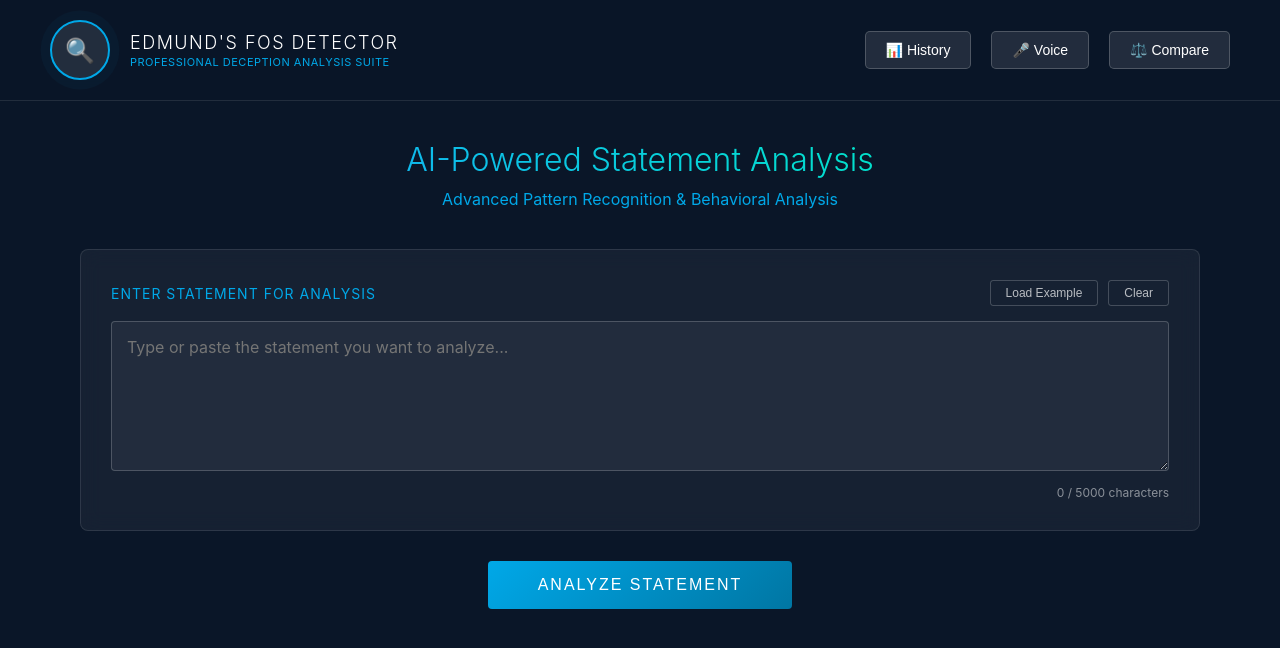
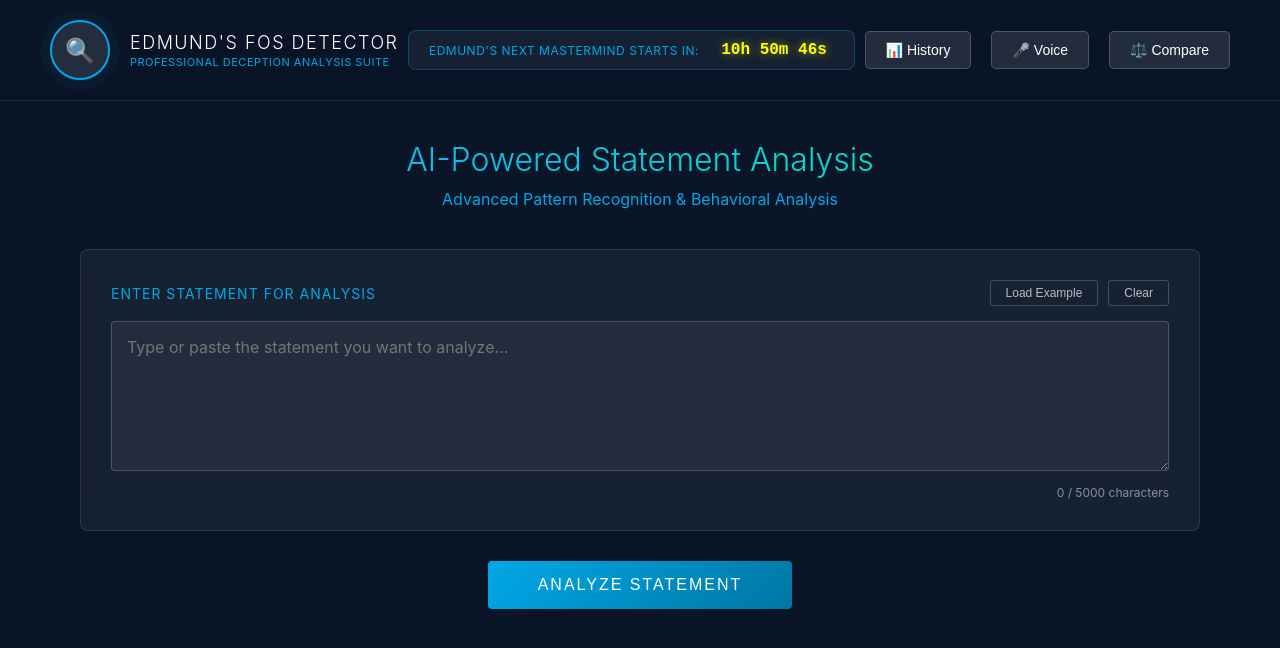
Before and after one commit to edmundbogen/fos-detector, a website: page index.html in a window 1280 px wide. Drawn offline with Linux system fonts and the light colour scheme.

Commit message:
Add New Analysis button and Mastermind countdown timer

```diff
--- a/index.html
+++ b/index.html
@@ -82,6 +82,34 @@
             display: flex;
             gap: 20px;
             align-items: center;
+        }
+
+        /* Countdown Timer */
+        .countdown-section {
+            display: flex;
+            align-items: center;
+            gap: 15px;
+            background: rgba(255, 255, 255, 0.05);
+            padding: 10px 20px;
+            border-radius: 8px;
+            border: 1px solid rgba(0, 168, 232, 0.3);
+        }
+
+        .countdown-label {
+            font-size: 12px;
+            color: #00a8e8;
+            text-transform: uppercase;
+            letter-spacing: 0.5px;
+        }
+
+        .countdown-timer {
+            font-size: 16px;
+            font-weight: bold;
+            color: #00ff88;
+            font-family: 'Courier New', monospace;
+            min-width: 120px;
+            text-align: center;
+            text-shadow: 0 0 10px rgba(0, 255, 136, 0.5);
         }
 
         .history-btn, .voice-btn, .compare-btn {
@@ -590,6 +618,10 @@
                 padding: 15px 20px;
             }
 
+            .countdown-section {
+                display: none;
+            }
+
             .logo {
                 width: 40px;
                 height: 40px;
@@ -658,6 +690,10 @@
                     <h1>EDMUND'S FOS DETECTOR</h1>
                     <p>Professional Deception Analysis Suite</p>
                 </div>
+            </div>
+            <div class="countdown-section">
+                <div class="countdown-label">Edmund's Next Mastermind Starts in:</div>
+                <div class="countdown-timer" id="countdownTimer">Loading...</div>
             </div>
             <div class="header-controls">
                 <button class="history-btn" onclick="toggleHistory()">📊 History</button>
@@ -752,6 +788,9 @@
             </div>
 
             <div class="action-buttons">
+                <button class="action-btn" onclick="startNewAnalysis()">
+                    <span>🔄</span> New Analysis
+                </button>
                 <button class="action-btn" onclick="saveToHistory()">
                     <span>💾</span> Save Analysis
                 </button>
@@ -1156,11 +1195,86 @@ Edmund's FOS Detector - Professional Analysis Suite
             }
         });
 
+        // New Analysis function
+        function startNewAnalysis() {
+            // Clear input
+            document.getElementById('statementInput').value = '';
+            charCount.textContent = '0';
+
+            // Hide results
+            hideResults();
+            hideError();
+
+            // Scroll to top
+            window.scrollTo({ top: 0, behavior: 'smooth' });
+
+            // Focus on input
+            document.getElementById('statementInput').focus();
+        }
+
+        // Countdown Timer
+        function updateCountdown() {
+            const now = new Date();
+            const currentDay = now.getDay();
+            const currentHour = now.getHours();
+            const currentMinute = now.getMinutes();
+
+            // Calculate next Wednesday at 9 AM ET (assuming ET is UTC-5)
+            let daysUntilWednesday = (3 - currentDay + 7) % 7;
+            if (daysUntilWednesday === 0 && (currentHour > 14 || (currentHour === 14 && currentMinute > 0))) {
+                // If it's Wednesday after 9 AM ET (2 PM UTC), target next Wednesday
+                daysUntilWednesday = 7;
+            }
+
+            const nextMastermind = new Date(now);
+            nextMastermind.setDate(now.getDate() + daysUntilWednesday);
+            nextMastermind.setHours(14, 0, 0, 0); // 9 AM ET = 2 PM UTC (adjust based on timezone)
+
+            const diff = nextMastermind - now;
+
+            if (diff > 0) {
+                const days = Math.floor(diff / (1000 * 60 * 60 * 24));
+                const hours = Math.floor((diff % (1000 * 60 * 60 * 24)) / (1000 * 60 * 60));
+                const minutes = Math.floor((diff % (1000 * 60 * 60)) / (1000 * 60));
+                const seconds = Math.floor((diff % (1000 * 60)) / 1000);
+
+                let countdownText = '';
+                if (days > 0) {
+                    countdownText = `${days}d ${hours}h ${minutes}m`;
+                } else if (hours > 0) {
+                    countdownText = `${hours}h ${minutes}m ${seconds}s`;
+                } else {
+                    countdownText = `${minutes}m ${seconds}s`;
+                }
+
+                document.getElementById('countdownTimer').textContent = countdownText;
+
+                // Add urgency color
+                const timerElement = document.getElementById('countdownTimer');
+                if (days === 0 && hours < 1) {
+                    timerElement.style.color = '#ff0000';
+                    timerElement.style.textShadow = '0 0 10px rgba(255, 0, 0, 0.5)';
+                } else if (days === 0) {
+                    timerElement.style.color = '#ffff00';
+                    timerElement.style.textShadow = '0 0 10px rgba(255, 255, 0, 0.5)';
+                } else {
+                    timerElement.style.color = '#00ff88';
+                    timerElement.style.textShadow = '0 0 10px rgba(0, 255, 136, 0.5)';
+                }
+            } else {
+                document.getElementById('countdownTimer').textContent = 'Starting Soon!';
+            }
+        }
+
         // Load history count on page load
         window.addEventListener('load', () => {
             if (analysisHistory.length > 0) {
                 document.querySelector('.history-btn').textContent = `📊 History (${analysisHistory.length})`;
             }
+
+            // Start countdown timer
+            updateCountdown();
+            setInterval(updateCountdown, 1000);
         });
     </script>
 </body>
```
